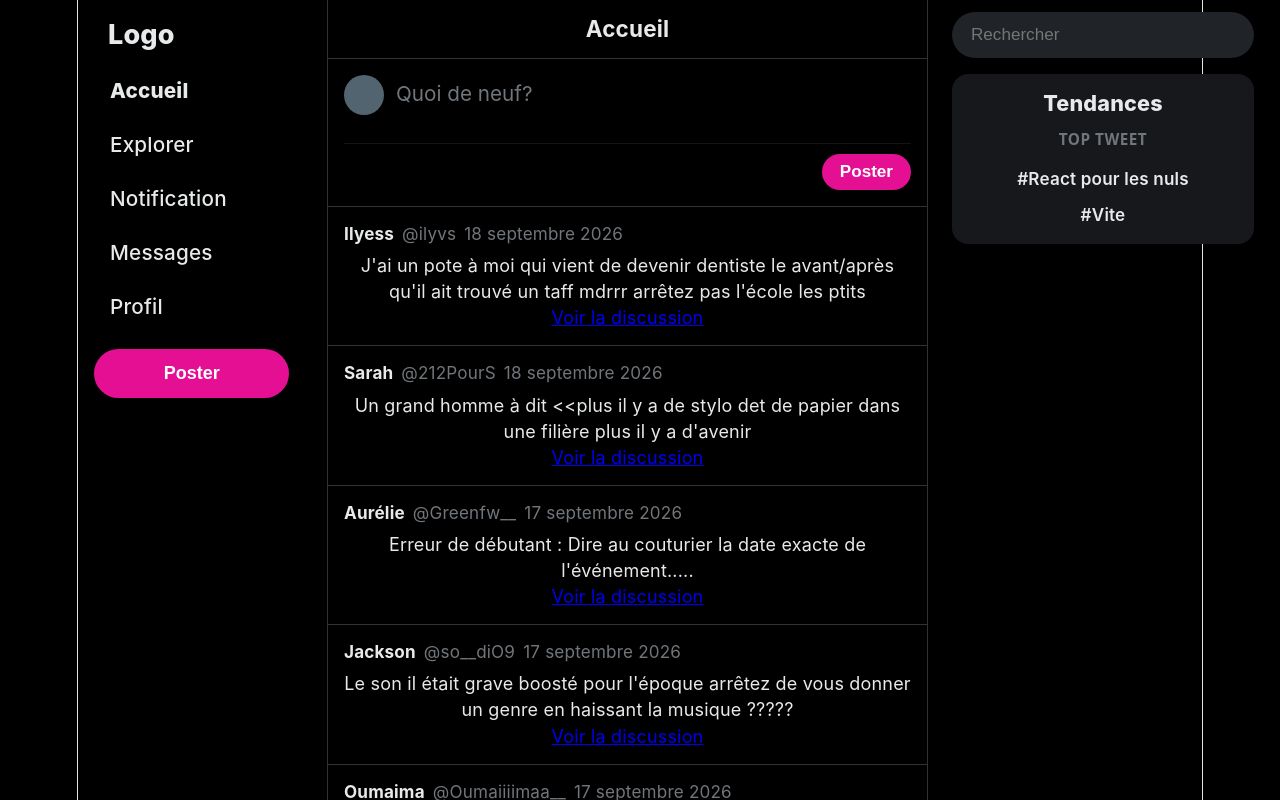
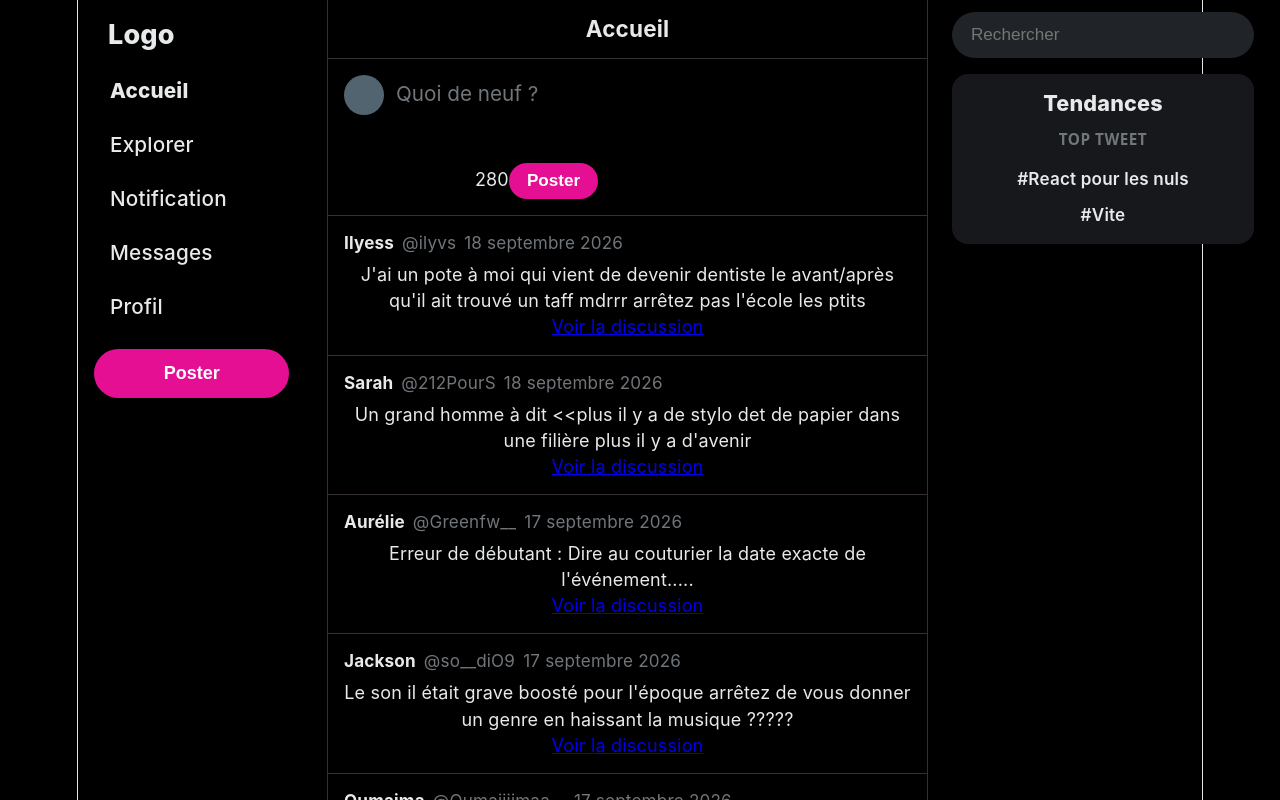
Before and after one commit to Oumaima-ElGana1/projet-xyz, a React (Vite) app: page / in a window 1280 px wide. Shown: the top 800 px of the page. Built offline with nearby package versions, Linux system fonts and the light colour scheme.

Commit message:
etapes 3 : sous etapes 3 et 4

```diff
--- a/src/App.tsx
+++ b/src/App.tsx
@@ -5,11 +5,24 @@ import { initialTweets } from './data/tweets'
 import { Outlet } from 'react-router-dom'
 import { TweetsContext, type TweetsContextValue } from './contexts/TweetsContext'
 import type { Tweet } from './types/Tweet'
+import { TweetForm } from './components/TweetForm'
 
 
 function App() : React.JSX.Element {
  const [tweets, setTweets] = useState<Array<Tweet>>(initialTweets);
- const context : TweetsContextValue = { tweets};
+ const addTweet = (content : string): void =>{
+  const newTweet: Tweet = {
+    id: crypto.randomUUID(),
+    authorName: "Vous",
+    authorHand: "vous",
+    content,
+    createdAt : new Date().toISOString(),
+    likes : 0,
+    likedByMe : false,
+  }
+  setTweets((prevTweets)=>[newTweet, ...prevTweets])
+ }
+ const context : TweetsContextValue = { tweets, addTweet};
 
   return (
 
@@ -27,14 +40,6 @@ function App() : React.JSX.Element {
         </aside>
         <main className="feed">
           <header className="feed-header">Accueil</header>
-          <div className="compose">
-            <div className="avatar"/>
-            <div className="compose-body"/>
-            <textarea placeholder="Quoi de neuf?" rows={2}/>
-            <div className="compose-actions">
-              <button className="post-btn small">Poster</button>
-            </div>
-          </div>
           <TweetsContext.Provider value={context}>
           <Outlet/>
           </TweetsContext.Provider>
--- /dev/null
+++ b/src/components/TweetForm.tsx
@@ -0,0 +1,57 @@
+import { useState, type ChangeEvent, type FormEvent, type ReactElement } from "react"
+
+const CONTENT_MAX_LENGTH = 280
+
+export type TweetFormProps = {
+  onSubmit: (content: string) => void
+}
+
+export function TweetForm({ onSubmit }: TweetFormProps): ReactElement {
+  const [content, setContent] = useState<string>("")
+
+  const handleChange = (e: ChangeEvent<HTMLTextAreaElement>): void => {
+    setContent(e.target.value)
+  }
+
+  const trimmedContent = content.trim()
+  const remainingChars = CONTENT_MAX_LENGTH - content.length
+  const isInvalid = trimmedContent.length === 0 || remainingChars < 0
+
+  const handleSubmit = (e: FormEvent<HTMLFormElement>): void => {
+    e.preventDefault()
+
+    if (isInvalid) {
+      return
+    }
+
+    onSubmit(trimmedContent)
+    setContent("")
+  }
+
+  return (
+    <form className="tweet-form" onSubmit={handleSubmit}>
+      <textarea
+        placeholder="Quoi de neuf ?"
+        rows={3}
+        value={content}
+        onChange={handleChange}
+      />
+
+      <div className="tweet-form-footer">
+        <span
+          className={`chars-counter ${remainingChars < 0 ? "over-limit" : ""}`}
+        >
+          {remainingChars}
+        </span>
+
+        <button
+          type="submit"
+          className="post-btn small"
+          disabled={isInvalid}
+        >
+          Poster
+        </button>
+      </div>
+    </form>
+  )
+}
--- a/src/contexts/TweetsContext.ts
+++ b/src/contexts/TweetsContext.ts
@@ -3,6 +3,7 @@ import type { Tweet } from "../types/Tweet";
 
 export type TweetsContextValue = {
  tweets: Array<Tweet>;
+ addTweet : (content : string) => void
 };
 
 export const TweetsContext = createContext<TweetsContextValue | undefined>(
--- a/src/pages/TweetsMasterPage.tsx
+++ b/src/pages/TweetsMasterPage.tsx
@@ -1,12 +1,19 @@
-import type { ReactElement } from 'react'
+import { useContext, type ReactElement } from 'react'
 import { TweetsList } from '../components/TweetList'
-import { initialTweets } from '../data/tweets'
+import { TweetsContext } from '../contexts/TweetsContext'
+import { TweetForm } from '../components/TweetForm'
+
 
 export function TweetsMasterPage(): ReactElement {
+  const { tweets, addTweet } = useContext(TweetsContext)!
+  const rootTweets = tweets.filter(tweet => !tweet.parentId)
   return (
     <section className="tweets-master-page">
-      <TweetsList tweets={initialTweets} />
+        <div className="compose">
+            <div className="avatar"/>
+            <TweetForm onSubmit={addTweet}/>
+        </div>
+      <TweetsList tweets={rootTweets} />
     </section>
   )
-  const rootTweets = initialTweets.filter(tweet => !tweet.parentId)
 }
```
